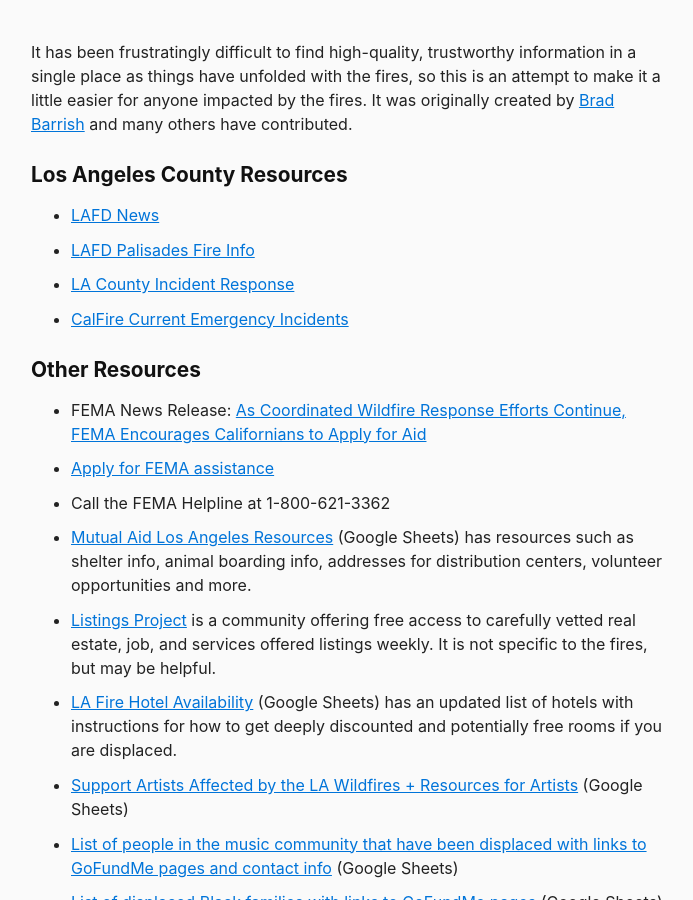
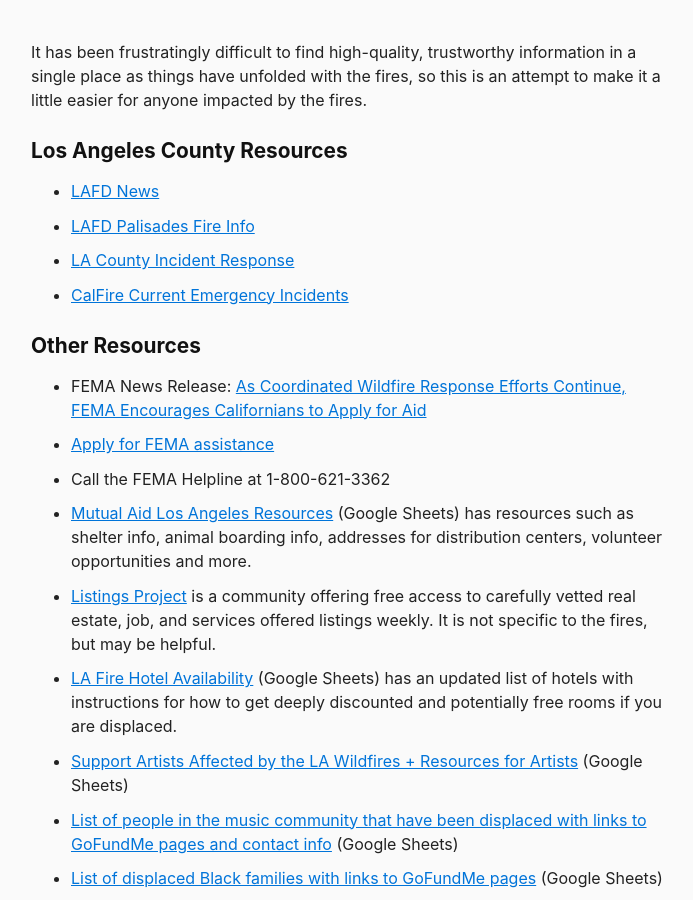
Before and after one commit to bradbarrish/la-fires-help, a Jekyll site: the page built from index.md, in a window 1280 px wide and 900 px high. Shown: the whole window, without its empty margins (289-982 px from the left). Built offline with Jekyll 4.4.1, drawn with Linux system fonts in a browser that asks for light colours.

Commit message:
Update index.md

```diff
--- a/index.md
+++ b/index.md
@@ -1,7 +1,7 @@
 ---
 layout: default
 ---
-It has been frustratingly difficult to find high-quality, trustworthy information in a single place as things have unfolded with the fires, so this is an attempt to make it a little easier for anyone impacted by the fires. It was originally created by [Brad Barrish](https://bradbarrish.com) and many others have contributed.
+It has been frustratingly difficult to find high-quality, trustworthy information in a single place as things have unfolded with the fires, so this is an attempt to make it a little easier for anyone impacted by the fires.
 
 ## Los Angeles County Resources
 - [LAFD News](https://lafd.org/news)
```
